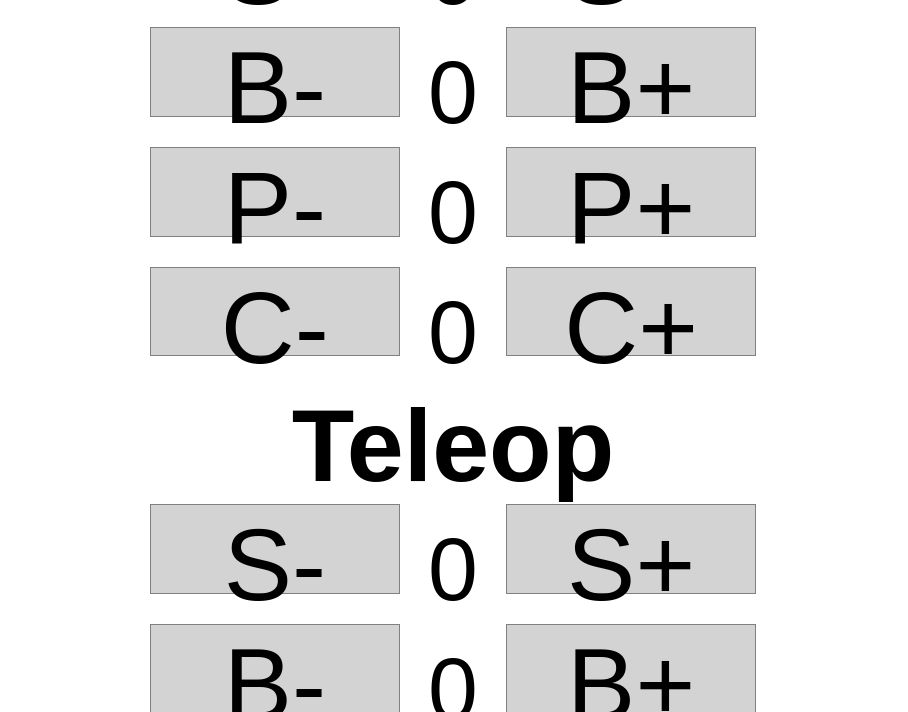
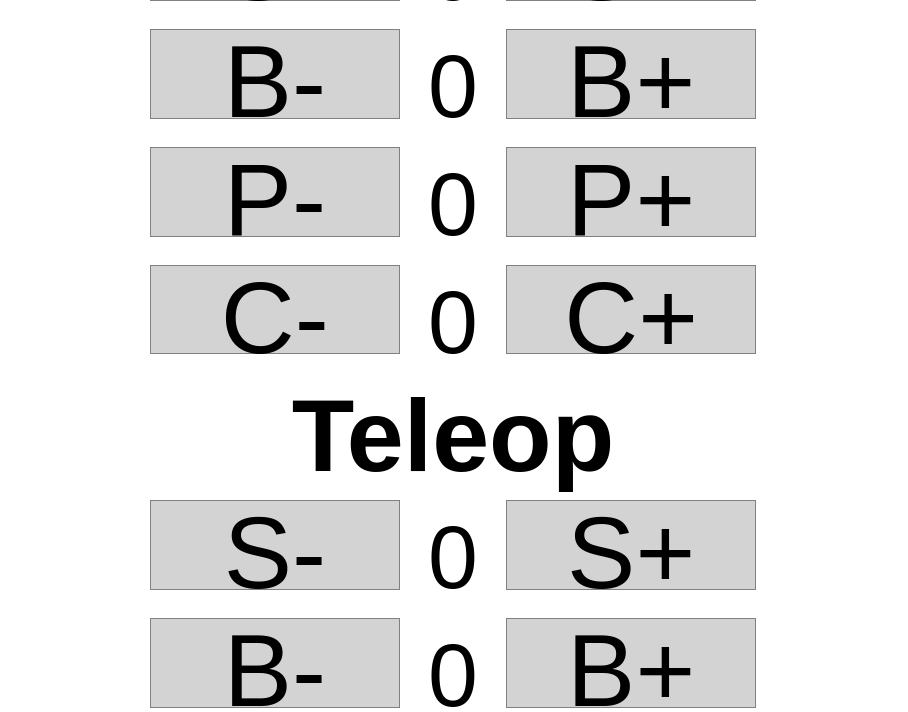
Before and after one commit to SidBhushan/ftc11260.github.io, a plain HTML site: page index.html in a window 1280 px wide. Shown: the part 330-1042 px from the top of the page, without its empty margins (187-1095 px from the left). Drawn offline with Linux system fonts and the light colour scheme.

Commit message:
line height

```diff
--- a/styles.css
+++ b/styles.css
@@ -29,7 +29,7 @@ button
     border-radius: 0;
     border: 1px solid gray;
     background-color: lightgray;
-    padding: none;
+    line-height: 1em;
 }
 
 
```
